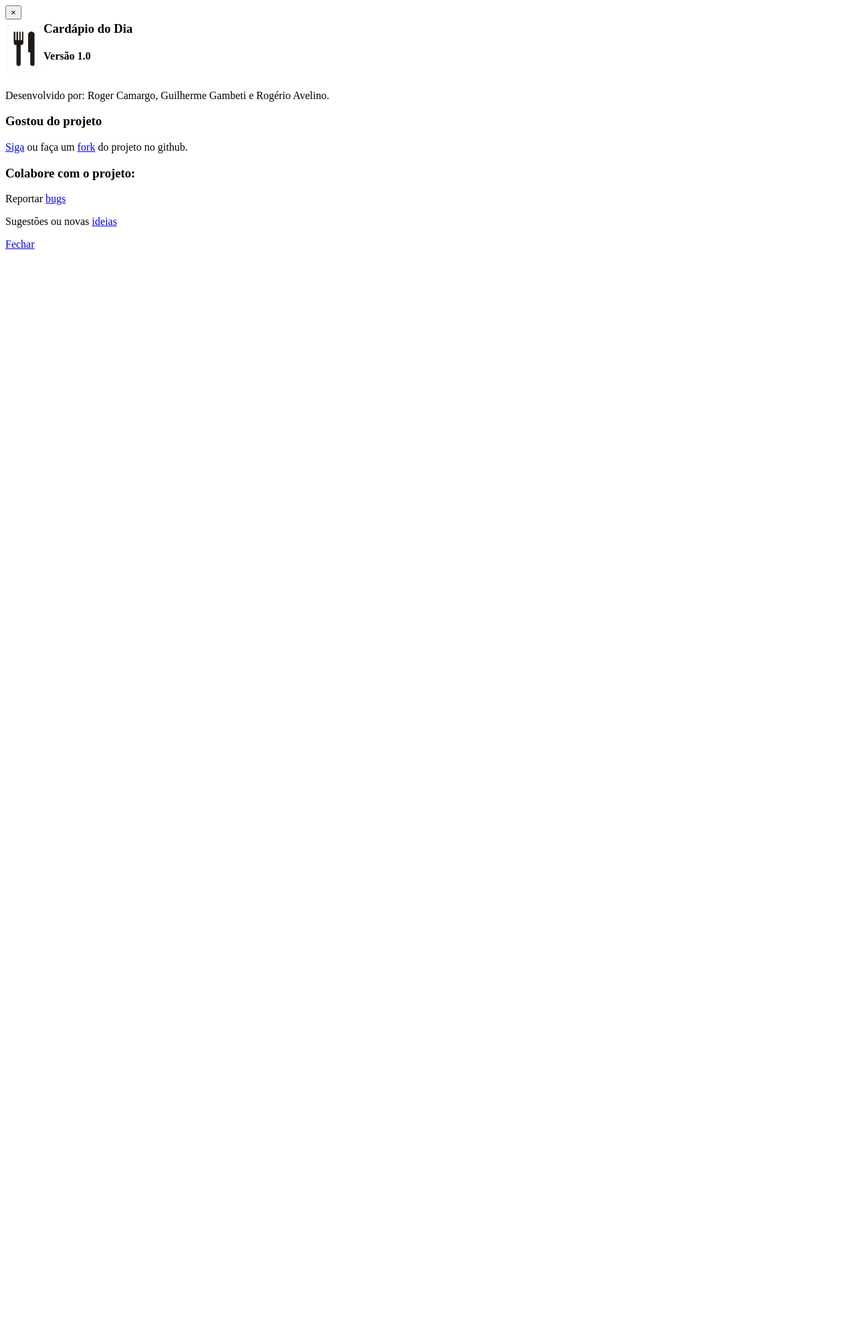
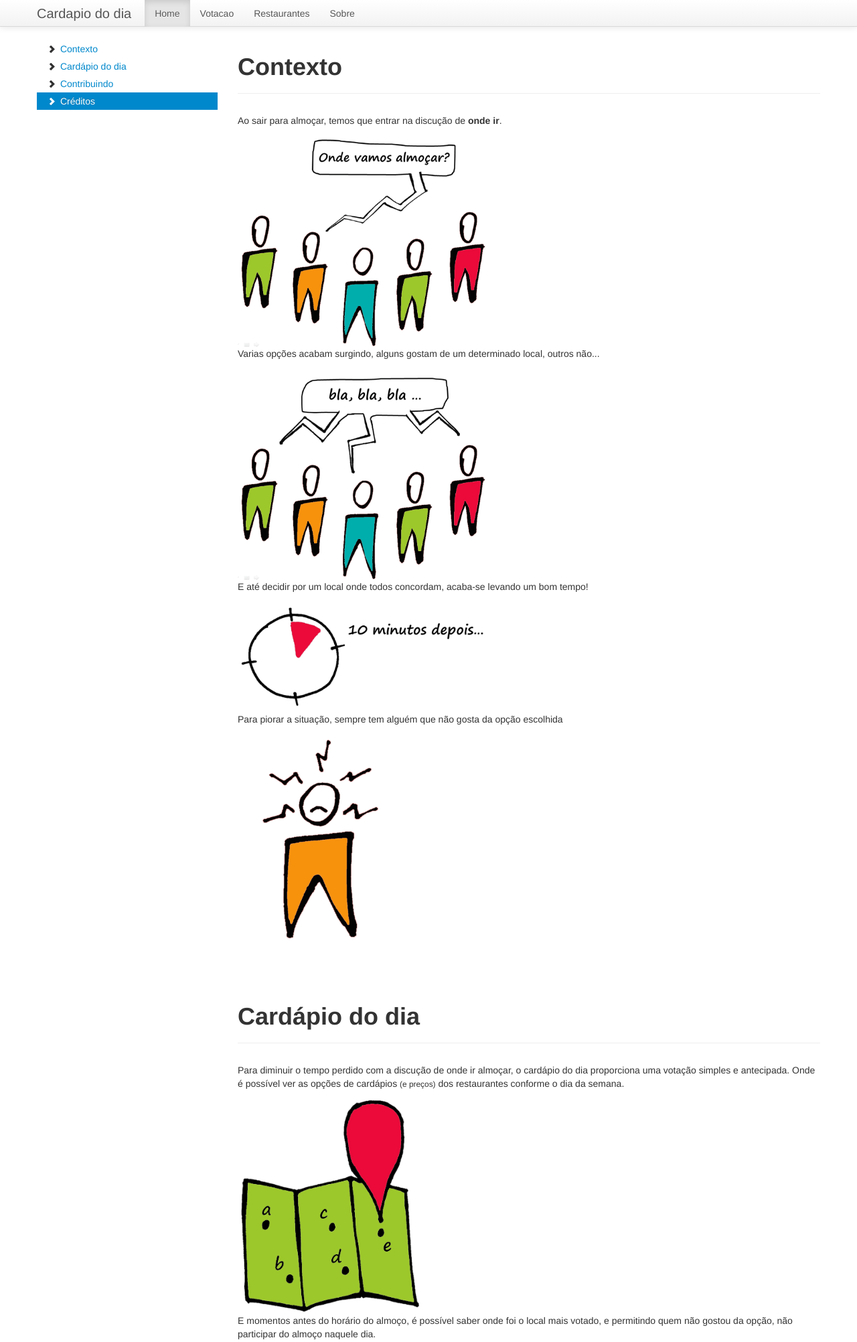
Before and after one commit to huogerac/cardapiododia, a Django app: page /votacao/sobre in a window 1280 px wide. Shown: the top 2004 px of the page at 67% size. Before the commit the page ends 372 px from the top, so only its background shows below. Run offline with Django 3.2, Linux system fonts and the light colour scheme; parts of the project's set-up code (start-up, migrations or seed data) failed here and were passed over; some libraries are stand-ins or nearby versions.

Commit message:
Alteração da página 'sobre' com figuras para ilustrar o problema que o cardápio do dia se propoem a resolver

```diff
--- a/django/cardapiododia/static/js/cardapio.js
+++ b/django/cardapiododia/static/js/cardapio.js
@@ -1,5 +1,5 @@
 $(function(){
-	getConteudoSobreAjax();
+	//getConteudoSobreAjax();
 	selecionaMenuSuperior();
 });
 
--- a/django/cardapiododia/templates/base.html
+++ b/django/cardapiododia/templates/base.html
@@ -11,7 +11,7 @@
 		<link rel="stylesheet" type="text/css" href="{% static 'css/bootstrap.min.css'%}" />
         <link rel="stylesheet" type="text/css" href="{% static 'css/bootstrap-responsive.min.css'%}" />
         <link rel="stylesheet" type="text/css" href="{% static 'css/datepicker.css'%}" />
-
+        <link rel="stylesheet" type="text/css" href="{% static 'css/bootstrap-popover.css'%}" />
 
 	</head>
 
@@ -31,7 +31,7 @@
 	              <li><a href="{% url url_home %}">Home</a></li>
 	              <li><a href="{% url url_criar_votacao %}">Votacao</a></li>
                   <li><a href="/admin/votacao/restaurante/">Restaurantes</a></li>
-	              <li><a id="getConteudoSobreAjax" href="/{% url url_sobre %}">Sobre</a></li>
+	              <li><a href="{% url url_sobre %}">Sobre</a></li>
 	            </ul>
 	          </div><!--/.nav-collapse -->
 	        </div>
--- a/django/votacao/templates/votacao/sobre.html
+++ b/django/votacao/templates/votacao/sobre.html
@@ -1,28 +1,100 @@
+{% extends 'base.html' %}
 {% load static %}
-<div id="sobre" class="modal hide fade">
-	<div class="modal-header">
-		<button type="button" class="close" data-dismiss="modal" aria-hidden="true">&times;</button>
-		<table>
-			<tr>
-				<td><img src="{% static 'img/gf.jpg' %}" width="50" height="70" /></td>
-				<td>
-					<h3>Cardápio do Dia</h3>
-					<h4>Versão 1.0</h4>
-				</td>
-			</tr>
-		</table>
-	</div>
-	<div class="modal-body">
-		<p>Desenvolvido por: Roger Camargo, Guilherme Gambeti e Rogério Avelino.</p>
-        <h3>Gostou do projeto</h3>
-        <p><a href="https://github.com/huogerac/cardapiododia/star">Siga</a>
-           ou faça um <a href="https://github.com/huogerac/cardapiododia/fork_select">fork</a> do projeto no github.
-        </p>
-        <h3>Colabore com o projeto:</h3>
-        <p>Reportar <a href="https://github.com/huogerac/cardapiododia/issues?labels=question%2Cwontfix%2CIdeia%2CBug&page=1&state=open">bugs</a></p>
-		<p>Sugestões ou novas <a href="https://github.com/huogerac/cardapiododia/issues?labels=question%2Cwontfix%2CBug%2CIdeia&page=1&state=open">ideias</a></p>
-	</div>
-	<div class="modal-footer">
-		<a id="removeConteudoSobre" href="#" class="btn">Fechar</a>
-	</div>
-</div>
+
+{% block chamada %}VOTACAO{% endblock %}
+
+{% block corpo %}
+
+    <div class="row">
+      <div class="span3 bs-docs-sidebar">
+        <ul class="nav nav-list bs-docs-sidenav">
+          <li><a href="#contexto"><i class="icon-chevron-right"></i> Contexto</a></li>
+          <li><a href="#cardapio"><i class="icon-chevron-right"></i> Cardápio do dia</a></li>
+          <li><a href="#contribuindo"><i class="icon-chevron-right"></i> Contribuindo</a></li>
+          <li><a href="#creditos"><i class="icon-chevron-right"></i> Créditos</a></li>
+        </ul>
+      </div>
+
+      <div class="span9">
+
+        <section id="contexto">
+
+            <div class="page-header">
+                <h1>Contexto</h1>
+            </div>
+
+            <p>Ao sair para almoçar, temos que entrar na discução de <strong>onde ir</strong>.</p>
+            <img src="{% static 'img/cardapiododia_sobre1.png' %}" width="380" />
+
+            <p>Varias opções acabam surgindo, alguns gostam de um determinado local, outros não...</p>
+            <img src="{% static 'img/cardapiododia_sobre2.png' %}" width="380" />
+
+            <p>E até decidir por um local onde todos concordam, acaba-se levando um bom tempo!</p>
+            <img src="{% static 'img/cardapiododia_sobre3.png' %}" width="380" />
+
+            <p>Para piorar a situação, sempre tem alguém que não gosta da opção escolhida</p>
+            <img src="{% static 'img/cardapiododia_sobre4.png' %}" width="280" />
+            <br/><br/><br/><br/>
+        </section>
+
+
+        <section id="cardapio">
+          <div class="page-header">
+            <h1>Cardápio do dia</h1>
+          </div>
+
+          <p>Para diminuir o tempo perdido com a discução de onde ir almoçar, o cardápio do dia proporciona
+             uma votação simples e antecipada. Onde é possível ver as opções de cardápios <small>(e preços)</small>
+             dos restaurantes conforme o dia da semana.</p>
+
+          <img src="{% static 'img/cardapiododia_sobre5.png' %}" width="280" />
+
+          <p>E momentos antes do horário do almoço, é possível saber onde foi o local mais votado, e permitindo quem
+             não gostou da opção, não participar do almoço naquele dia.</p>
+
+          <img src="{% static 'img/cardapiododia_sobre6.png' %}" width="280" />
+          <br/><br/><br/><br/>
+        </section>
+
+
+        <section id="contribuindo">
+          <div class="page-header">
+            <h1>Contribuindo <small>com o Cardápio do dia</small></h1>
+          </div>
+
+          <h4>Gostou do projeto?</h4>
+
+            <p><a href="https://github.com/huogerac/cardapiododia/star">Marque </a>
+               ou faça um <a href="https://github.com/huogerac/cardapiododia/fork_select">fork</a> do projeto no github.
+            </p>
+
+          <h4>Colabore com o projeto:</h4>
+          <p>Reportar           <a href="https://github.com/huogerac/cardapiododia/issues?labels=question%2CBug&page=1&state=open">bugs</a></p>
+		  <p>Sugestões ou novas <a href="https://github.com/huogerac/cardapiododia/issues?labels=question%2CIdeia&page=1&state=open">ideias</a></p>
+          <br/><br/><br/><br/>
+        </section>
+
+        <section id="creditos">
+          <div class="page-header">
+            <h1>Créditos</h1>
+          </div>
+
+          <p>Roger Camargo</p>
+          <p>Guilherme Gambeti</p>
+          <p>Rogério Avelino</p>
+          <br/><br/><br/><br/>
+
+        </section>
+
+
+
+
+
+
+
+
+{% endblock corpo %}
+
+{% block javascript %}
+
+{% endblock javascript %}
```
Also changed, not shown: django/cardapiododia/static/img/cardapiododia_sobre1.png (added), django/cardapiododia/static/img/cardapiododia_sobre2.png (added), django/cardapiododia/static/img/cardapiododia_sobre3.png (added), django/cardapiododia/static/img/cardapiododia_sobre4.png (added), django/cardapiododia/static/img/cardapiododia_sobre5.png (added), django/cardapiododia/static/img/cardapiododia_sobre6.png (added).
